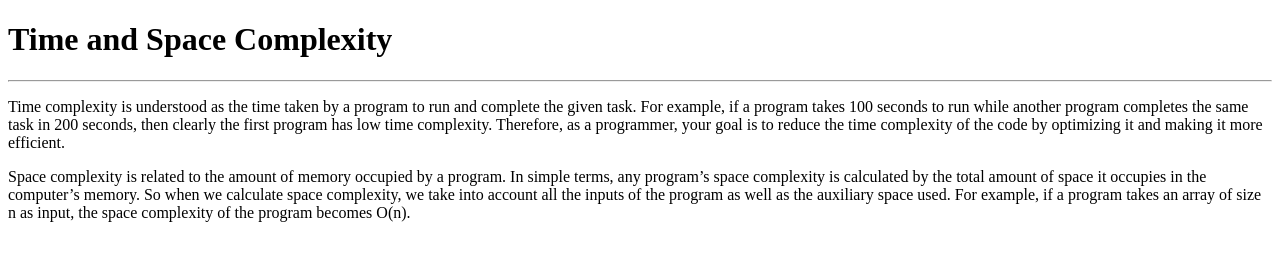
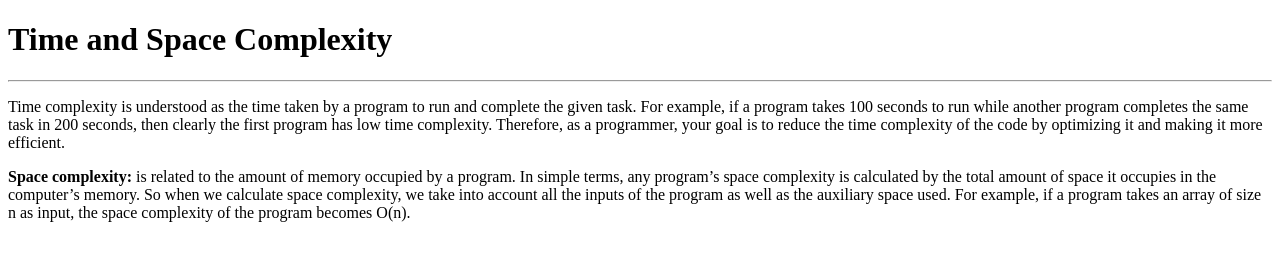
Before and after one commit to acciojob/time-and-space-complexity-satishvatturu, a website: page main.html in a window 1280 px wide. Drawn offline with Linux system fonts and the light colour scheme.

Commit message:
created a submission

```diff
--- a/main.html
+++ b/main.html
@@ -12,7 +12,7 @@
 	<hr>
     <p>Time complexity is understood as the time taken by a program to run and complete the given task. For example, if a program takes 100 seconds to run while another program completes the same task in 200 seconds, then clearly the first program has low time complexity. Therefore, as a programmer, your goal is to reduce the time complexity of the code by optimizing it and making it more efficient.</p>
 
-    <p>Space complexity is related to the amount of memory occupied by a program. In simple terms, any program’s space complexity is calculated by the total amount of space it occupies in the computer’s memory. So when we calculate space complexity, we take into account all the inputs of the program as well as the auxiliary space used. For example, if a program takes an array of size n as input, the space complexity of the program becomes O(n).</p>
+    <p><b>Space complexity: </b>is related to the amount of memory occupied by a program. In simple terms, any program’s space complexity is calculated by the total amount of space it occupies in the computer’s memory. So when we calculate space complexity, we take into account all the inputs of the program as well as the auxiliary space used. For example, if a program takes an array of size n as input, the space complexity of the program becomes O(n).</p>
    </main>
 	<script type="text/javascript" src="./script.js">
 </script>
```
